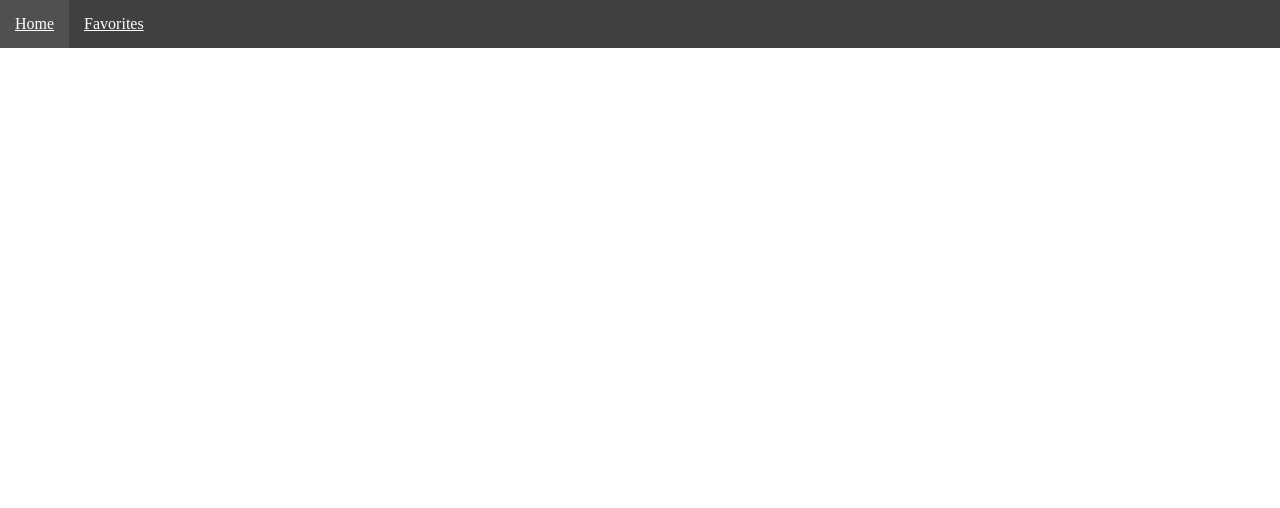
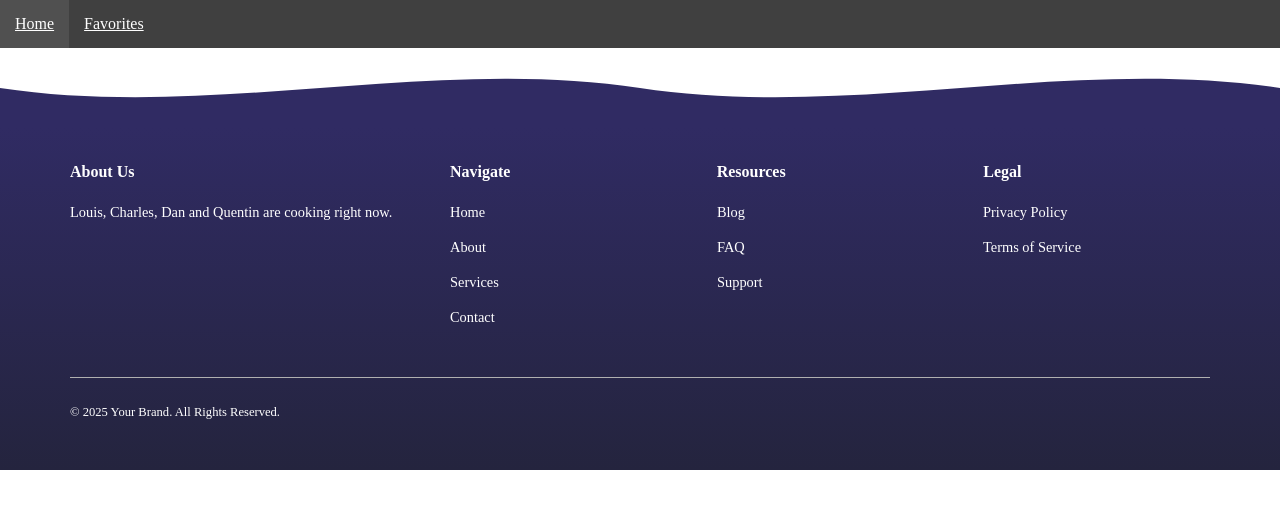
Before and after one commit to Louis-Verbrugge/EXAM-REACT, a React (Vite) app: page / in a window 1280 px wide. Before the commit this address had no page. Shown: the top 508 px of the page. Built offline with nearby package versions, Linux system fonts and the light colour scheme.

Commit message:
footer cooked

```diff
--- a/src/App.jsx
+++ b/src/App.jsx
@@ -6,18 +6,21 @@ import AllRecipes from './page/Recipes/AllRecipes/AllRecipes';
 import DetailRecipe from './page/Recipes/DetailRecipe/DetailRecipe';
 import './App.css'
 import Navbar from './components/NavBar/NavBar';
+import { Footer } from './components/Footer/Footer';
 
 function App() {
 
   return (
     <BrowserRouter>
-    <Navbar />
+      <Navbar />
       <Routes>
         <Route path="/favorite" element={<Favorite />} />
         <Route path="/recipes" element={<AllRecipes />} />
         <Route path="/recipes/:id" element={<DetailRecipe />} />
 
       </Routes>
+
+      <Footer />
     </BrowserRouter>
   )
 }
--- /dev/null
+++ b/src/components/Footer/Footer.css
@@ -0,0 +1,117 @@
+:root {
+    --bg-dark: #0f0c29;
+    --bg-medium: #302b63;
+    --bg-light: #24243e;
+
+    --primary-purple: #573b8a;
+    --primary-hover: #6d44b8;
+
+    --white: #ffffff;
+    --gray-light: #eeeeee;
+    --gray-input: #e0dede;
+    --shadow-dark: #000000;
+
+    --text-first: #ffffff;
+    --text-second: #b0b0b0;
+
+    --text-hover: #573b8a;
+    --text-first-bright: #ffffff;
+    --text-second-bright: rgba(255, 255, 255, 0.9);
+
+}
+
+
+.container {
+    width: 90%;
+    max-width: 1140px;
+    margin-left: auto;
+    margin-right: auto;
+}
+
+.footer-divider svg {
+    display: block;
+    width: 100%;
+    height: 80px;
+    fill: var(--bg-medium);
+}
+
+.footer-wave {
+    background: linear-gradient(to bottom, var(--bg-medium), var(--bg-light));
+    color: var(--text-first);
+    padding: 2rem 0 3rem 0;
+    font-size: 0.9rem;
+    line-height: 1.6;
+    margin-top: -1px;
+
+}
+
+.footer-wave__main-grid {
+    display: grid;
+    grid-template-columns: 1fr;
+    gap: 2.5rem;
+}
+
+.footer-wave__heading {
+    color: var(--text-first);
+    font-size: 1rem;
+    font-weight: 600;
+    margin: 0 0 1rem 0;
+}
+
+.footer-wave__links ul {
+    margin: 0;
+    padding: 0;
+    list-style: none;
+}
+
+.footer-wave__links li:not(:last-child) {
+    margin-bottom: 0.75rem;
+}
+
+.footer-wave__links a {
+    display: inline-block;
+    text-decoration: none;
+    transition: color 0.2s, transform 0.2s;
+    transform-origin: center;
+    will-change: transform, color;
+}
+
+.footer-wave__links a:hover {
+    color: var(--footer-link-hover);
+    transform: scale(1.1);
+}
+
+.footer-wave__bottom {
+    margin-top: 3rem;
+    padding-top: 1.5rem;
+    border-top: 1px solid var(--text-second);
+    display: flex;
+    flex-direction: column;
+    align-items: center;
+    gap: 1.5rem;
+    text-align: center;
+}
+
+.footer-wave__copyright {
+    font-size: 0.875em;
+}
+
+
+
+
+@media (min-width: 600px) {
+    .footer-wave__main-grid {
+        grid-template-columns: repeat(2, 1fr);
+    }
+}
+
+@media (min-width: 992px) {
+    .footer-wave__main-grid {
+        grid-template-columns: 1.5fr 1fr 1fr 1fr;
+    }
+
+    .footer-wave__bottom {
+        flex-direction: row;
+        justify-content: space-between;
+    }
+}
--- a/src/components/Footer/Footer.jsx
+++ b/src/components/Footer/Footer.jsx
@@ -1,13 +1,52 @@
-import styles from './Footer.module.scss';
+import './Footer.css';
 
 export function Footer() {
     return (
-        <footer>
-            <div className='container'>
-                <li><a class="text-second" routerLink="/">Home</a></li>
-                <li><a class="text-second" routerLink="/favorites">Favorites</a></li>
-                <p class="footer-wave__copyright text-second">&copy; 2025 Your Brand. All Rights Reserved.</p>
+
+        <div>
+            <div class="footer-divider" aria-hidden="true">
+                <svg viewBox="0 0 1440 100" preserveAspectRatio="none">
+                    <path d="M0,50 C240,90 480,10 720,50 C960,90 1200,10 1440,50 V100 H0 Z"></path>
+                </svg>
             </div>
-        </footer>
+
+            <footer class="footer-wave" role="contentinfo">
+                <div class="container">
+                    <div class="footer-wave__main-grid">
+                        <div class="footer-wave__about">
+                            <h3 class="footer-wave__heading">About Us</h3>
+                            <span class="text-second">Louis, Charles, Dan and Quentin are cooking right now.</span>
+                        </div>
+                        <div class="footer-wave__links">
+                            <h3 class="footer-wave__heading">Navigate</h3>
+                            <ul>
+                                <li><a class="text-second" routerLink="/">Home</a></li>
+                                <li><a class="text-second" routerLink="/about">About</a></li>
+                                <li><a class="text-second" routerLink="/services">Services</a></li>
+                                <li><a class="text-second" routerLink="/contact">Contact</a></li>
+                            </ul>
+                        </div>
+                        <div class="footer-wave__links">
+                            <h3 class="footer-wave__heading">Resources</h3>
+                            <ul>
+                                <li><a class="text-second" routerLink="/blog">Blog</a></li>
+                                <li><a class="text-second" routerLink="/faq">FAQ</a></li>
+                                <li><a class="text-second" routerLink="/support">Support</a></li>
+                            </ul>
+                        </div>
+                        <div class="footer-wave__links">
+                            <h3 class="footer-wave__heading">Legal</h3>
+                            <ul>
+                                <li><a class="text-second" routerLink="/privacy-policy">Privacy Policy</a></li>
+                                <li><a class="text-second" routerLink="/terms-of-service">Terms of Service</a></li>
+                            </ul>
+                        </div>
+                    </div>
+                    <div class="footer-wave__bottom">
+                        <p class="footer-wave__copyright text-second">&copy; 2025 Your Brand. All Rights Reserved.</p>
+                    </div>
+                </div>
+            </footer>
+        </div>
     );
 }
```
Also changed, not shown: src/components/Footer/Footer.module.scss (deleted).
